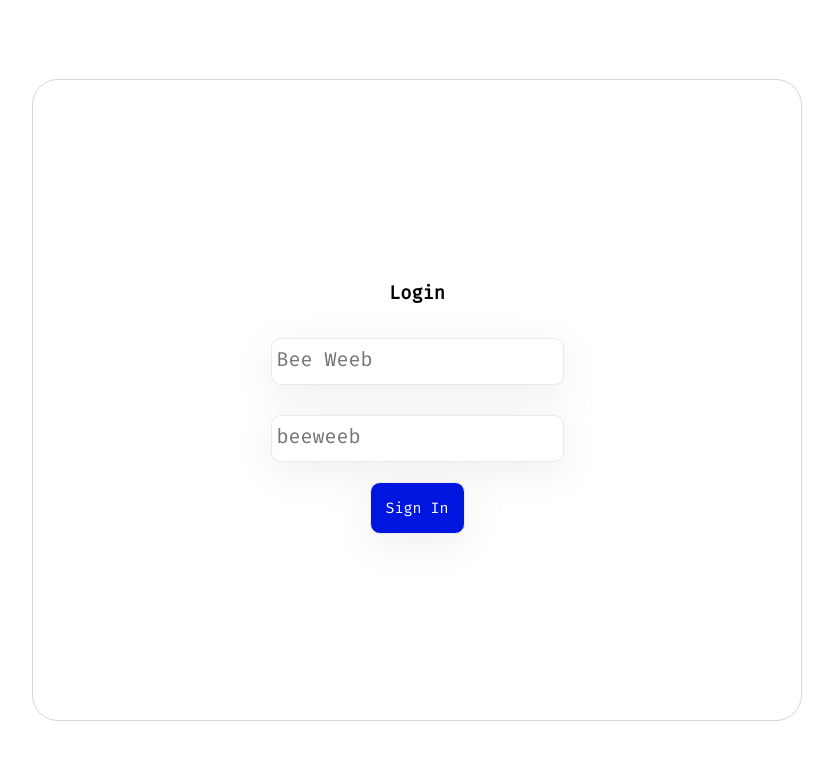
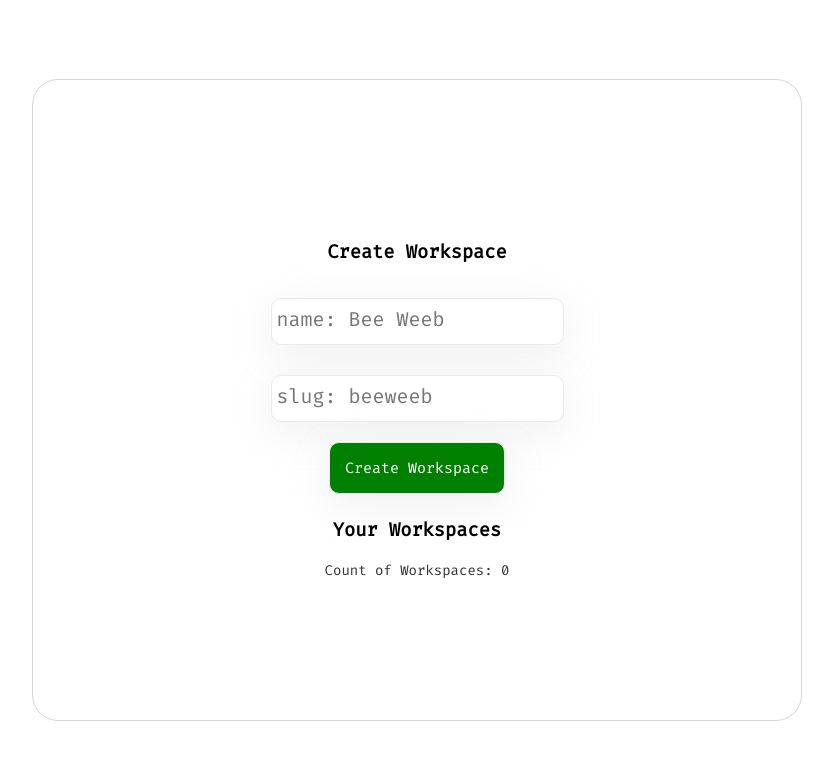
Before and after one commit to smikayel/workspace, a React (Create React App) app in the folder workspace-fe/: page / in a window 1280 px wide. Shown: the top 760 px of the page, without its empty margins (223-1056 px from the left). Built offline with nearby package versions, Linux system fonts and the light colour scheme.

Commit message:
add workspaces component

```diff
--- a/workspace-fe/src/components/workspaces/index.module.css
+++ b/workspace-fe/src/components/workspaces/index.module.css
@@ -9,3 +9,12 @@
     justify-content: center;
     align-items: center;
 }
+
+.WorkspacesInfo {
+    font-family: "Fira Code";
+    font-size: 14px;
+    font-style: normal;
+    font-weight: 400;
+    line-height: normal;
+    opacity: 0.8;
+}
--- a/workspace-fe/src/components/workspaces/index.tsx
+++ b/workspace-fe/src/components/workspaces/index.tsx
@@ -9,6 +9,8 @@ import styles from './index.module.css'
 export function Workspace () {
     const [name, setName] = useState('')
     const [slug, setSlug] = useState('')
+    const [workspaces, setWorkspaces] = useState([])
+
     const [error, setError] = useState('')
 
 
@@ -18,15 +20,18 @@ export function Workspace () {
 
     return (
         <div className={styles.WorkspaceContainer}>
-            <h3>Login</h3>
+            <h3>Create Workspace</h3>
             {error && <CustomError errorMessage={error} />}
             <div className={styles.InputsContainer}>
-                <CustomInput placeholder='Bee Weeb' value={name} onChange={setName}/>
-                <CustomInput placeholder='beeweeb' value={slug} type='password' onChange={setSlug}/>
+                <CustomInput placeholder='name: Bee Weeb' value={name} onChange={setName}/>
+                <CustomInput placeholder='slug: beeweeb' value={slug} type='password' onChange={setSlug}/>
             </div>
-            <CustomButton text="Sign In" onChange={handleCreateWorkspace} />
+            <CustomButton text="Create Workspace" onChange={handleCreateWorkspace} customStyles={{background:'green'}}/>
+            <h3>Your Workspaces</h3>
             <div>
-
+                <div className={styles.WorkspacesInfo}>
+                    Count of Workspaces: {workspaces.length}
+                </div>
 
             </div>
         </div>
```
